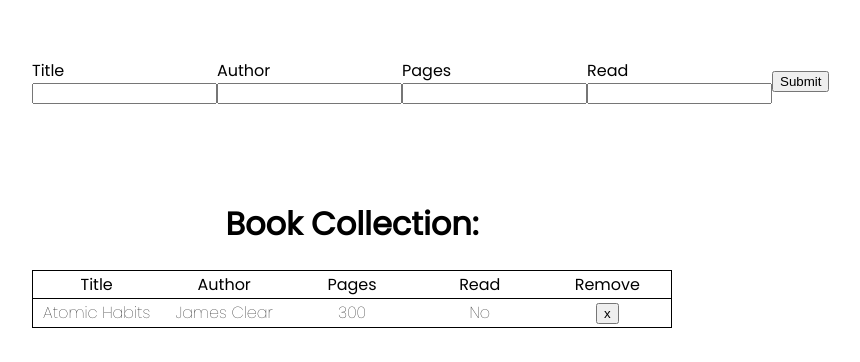
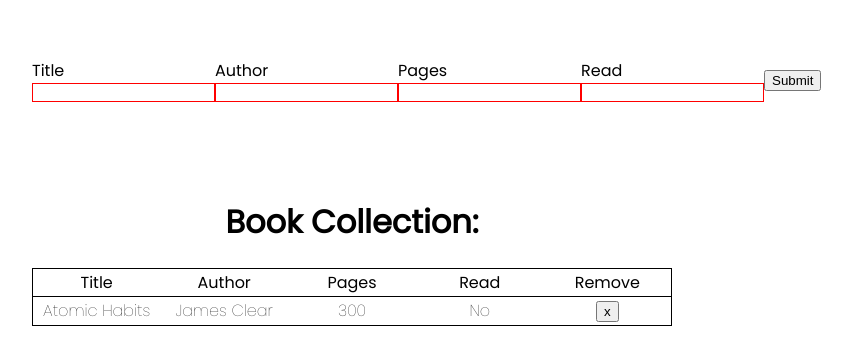
Before and after one commit to kevjmay/library-app, a plain HTML site: page index.html in a window 1280 px wide. Shown: the whole page, without its empty margins (288-1148 px from the left). Drawn offline with Linux system fonts and the light colour scheme.

Commit message:
Enforce simple form validation to input fields

```diff
--- a/index.html
+++ b/index.html
@@ -16,19 +16,19 @@
         <div class="addNewBook">
             <div class="titleInput">
                 <label for="title">Title</label>
-                <input type="text" id="title" name="title">
+                <input type="text" id="title" name="title" required minlength="1">
             </div>
             <div class="authorInput">
                 <label for="author">Author</label>
-                <input type="text" id="author" name="author">
+                <input type="text" id="author" name="author" required minlength="1">
             </div>
             <div class="pagesInput">
                 <label for="pages">Pages</label>
-                <input type="number" id="pages" name="pages">
+                <input type="number" id="pages" name="pages" required min="1">
             </div>
             <div class="readInput">
                 <label for="read">Read</label>
-                <input type="text" id="read" name="read">
+                <input type="text" id="read" name="read" required pattern="[Yy]es|[Nn]o">
             </div>
             <div class="submit">
                 <button type="submit">Submit</button>
--- a/styles.css
+++ b/styles.css
@@ -42,3 +42,15 @@ td {
 .deleteBtn {
     margin: 2px;
 }
+
+input {
+    gap: 2px;
+}
+
+input:valid {
+    border: 1px solid green;
+}
+
+input:invalid {
+    border: 1px solid red;
+}
```
